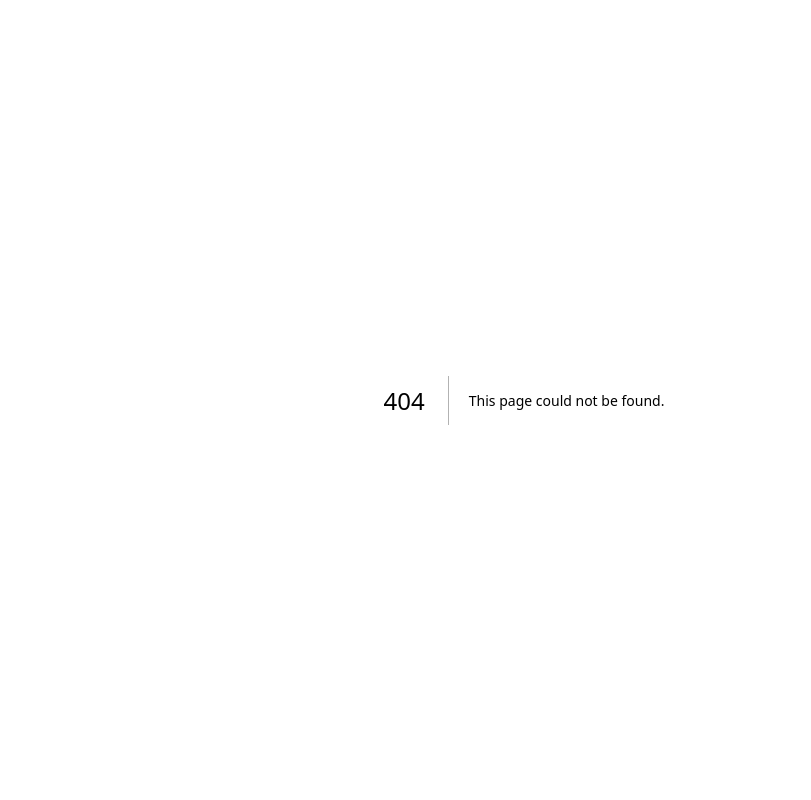
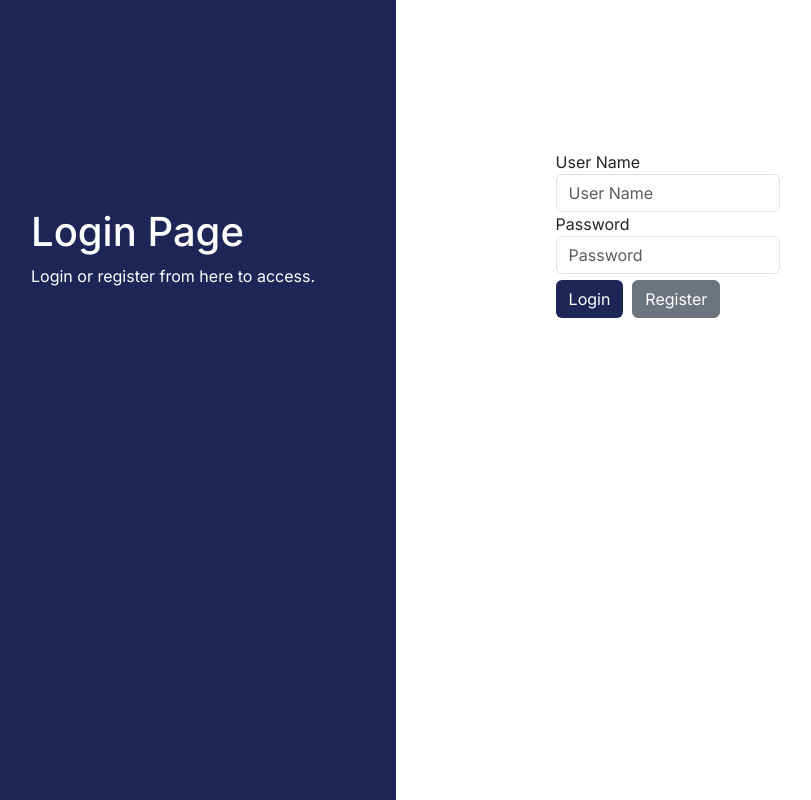
Before and after one commit to Himanshu0-1-0/AURA, a Next.js app: page /login in a window 1280 px wide. Before the commit this address had no page. Shown: the whole page, without its empty margins (116-927 px from the left). Built offline with nearby package versions, Linux system fonts and the light colour scheme.

Commit message:
Login Page UI

```diff
--- /dev/null
+++ b/Components/loginPage/LoginPage.css
@@ -0,0 +1,84 @@
+body {
+    font-family: "Lato", sans-serif;
+}
+
+
+
+.main-head{
+    height: 150px;
+    background: #FFF;
+
+}
+
+.sidenav {
+    height: 100%;
+    background-color: rgba(21, 31, 80, 0.963);
+    overflow-x: hidden;
+    padding-top: 20px;
+}
+
+
+.main {
+    padding: 0px 10px;
+}
+
+@media screen and (max-height: 450px) {
+    .sidenav {padding-top: 15px;}
+}
+
+@media screen and (max-width: 450px) {
+    .login-form{
+        margin-top: 10%;
+    }
+
+    .register-form{
+        margin-top: 10%;
+    }
+}
+
+@media screen and (min-width: 768px){
+    .main{
+        margin-left: 40%;
+    }
+
+    .sidenav{
+        width: 40%;
+        position: fixed;
+        z-index: 1;
+        top: 0;
+        left: 0;
+    }
+
+    .login-form{
+        margin-top: 40%;
+        margin-left: 40%;
+    }
+
+    .register-form{
+        margin-top: 20%;
+    }
+}
+
+
+.login-main-text{
+    margin-left: 17%;
+    margin-top: 25%;
+    padding: 60px;
+    color: #fff;
+}
+
+.login-main-text h2{
+    font-weight: 300;
+}
+
+.btn-black{
+    background-color: rgba(21, 31, 80, 0.963) !important;
+    margin-top: 3%;
+    margin-right: 2%;
+    color: #fff;
+}
+
+.register{
+    margin-top: 3%;
+    margin-left: 2%;
+}
--- /dev/null
+++ b/Components/loginPage/LoginPage.js
@@ -0,0 +1,33 @@
+'use client'
+import "./LoginPage.css"
+
+export default function LoginPage() {
+  return (
+    <>
+     <div className="sidenav">
+         <div className="login-main-text">
+            <h1>Login Page</h1>
+            <p>Login or register from here to access.</p>
+         </div>
+      </div>
+      <div className="main">
+         <div className="col-md-6 col-sm-12">
+            <div className="login-form">
+               <form>
+                  <div className="form-group">
+                     <label>User Name</label>
+                     <input type="text" className="form-control" placeholder="User Name"/>
+                  </div>
+                  <div className="form-group">
+                     <label>Password</label>
+                     <input type="password" className="form-control" placeholder="Password"/>
+                  </div>
+                  <button type="button" className="btn btn-black">Login</button>
+                  <button type="button" className="btn btn-secondary register">Register</button>
+               </form>
+            </div>
+         </div>
+      </div>
+    </>
+  )
+}
--- /dev/null
+++ b/app/login/page.js
@@ -0,0 +1,8 @@
+import LoginPage from "@/Components/loginPage/LoginPage";
+export default function Home() {
+    return (
+      <>
+        <LoginPage />
+      </>
+    );
+  }
```
